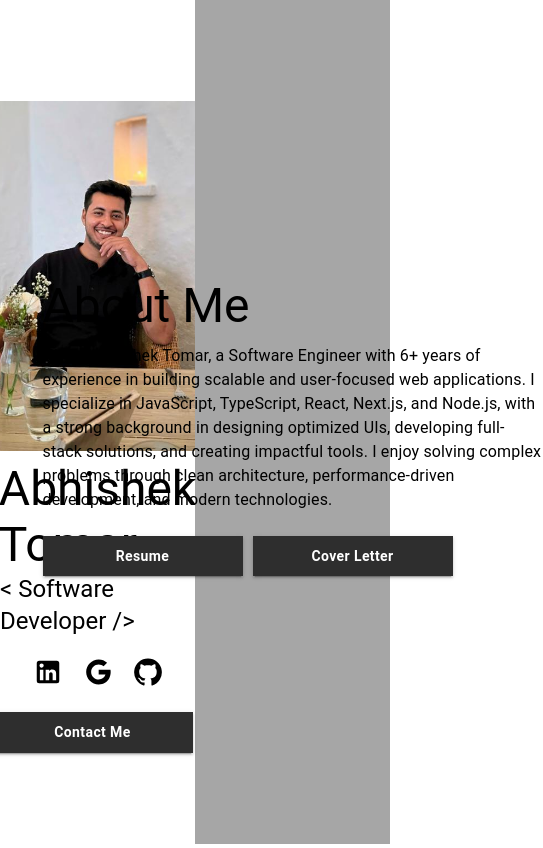
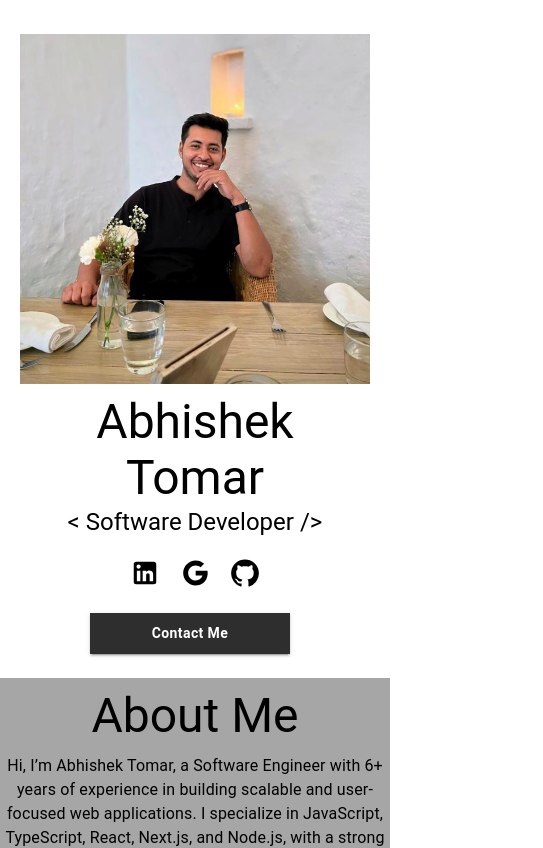
Before and after one commit to AbhishekTomr/portfolio, a Next.js app: page / in a window 390 px wide. Shown: the top 848 px of the page, 543 px wide, since content can reach past the window. Built offline with nearby package versions, Linux system fonts and the light colour scheme.

Commit message:
css correction for responsive design

```diff
--- a/app/page.module.css
+++ b/app/page.module.css
@@ -2,15 +2,16 @@
   height: 100vh;
   width: 100%;
   display: flex;
+  flex-flow: row nowrap;
 }
 
 .intro-box-wrapper {
-  height: 100%;
-  width: 50%;
+  flex-grow: 1;
   display: flex;
   flex-flow: column nowrap;
   align-items: center;
   justify-content: center;
+  padding: 24px;
 }
 
 .intro-box-wrapper .profile-pic {
@@ -21,11 +22,13 @@
 .intro-box-wrapper .main-heading {
   /* border: 1px solid red; */
   /* margin: 5px 0; */
+  text-align: center;
 }
 
 .intro-box-wrapper .sub-heading {
   /* border: 1px solid red; */
   /* margin: 5px; */
+  text-align: center;
 }
 
 .intro-box-wrapper .contact-me-options {
@@ -49,8 +52,7 @@
   flex-flow: column nowrap;
   align-items: center;
   justify-content: center;
-  width: 50%;
-  height: 100%;
+  flex-grow: 1;
   background-color: #a6a6a6;
 }
 
@@ -63,10 +65,25 @@
   padding: 10px 0;
 }
 .about-me p {
-  margin-bottom: 24px;
 }
 
 .err {
   color: #ff0000;
   font-size: 14px;
 }
+
+@media (max-width: 800px) {
+  .page {
+    height: 100vh;
+    width: 100%;
+    display: flex;
+    flex-flow: column nowrap;
+  }
+  .about-me {
+    width: 100%;
+    text-align: center;
+  }
+  .about-me button {
+    margin: 10px;
+  }
+}
```
